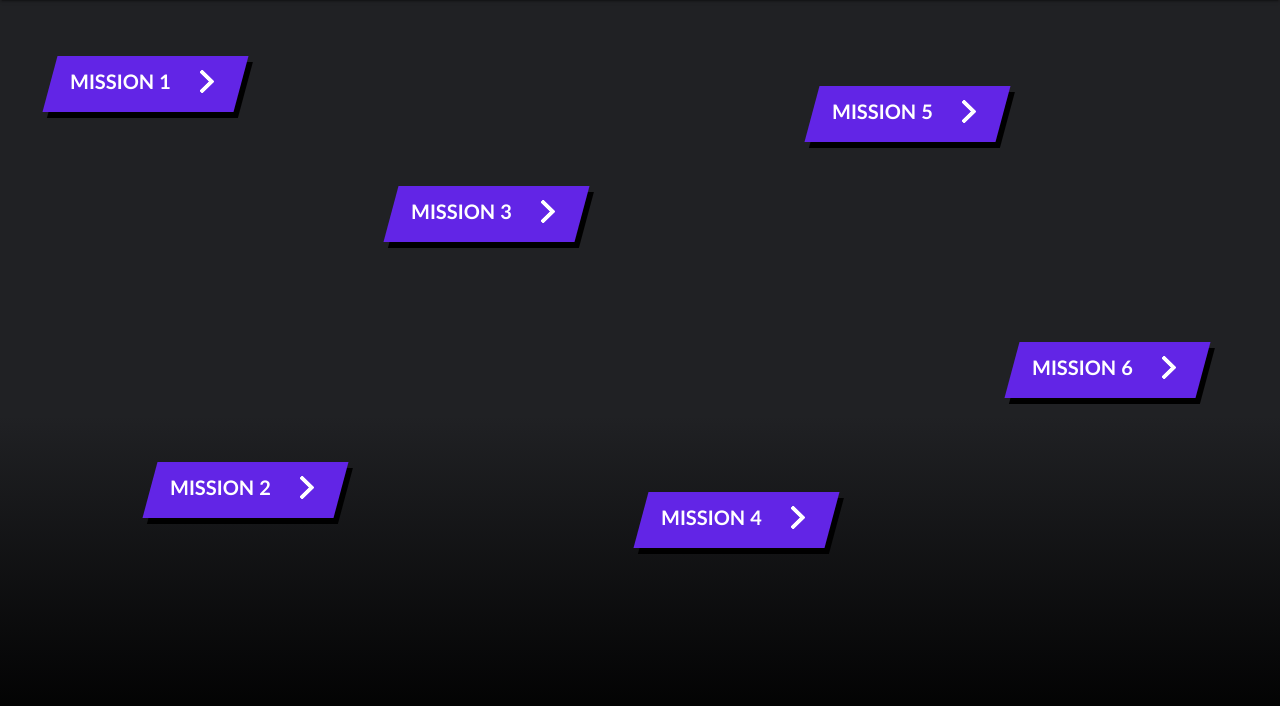
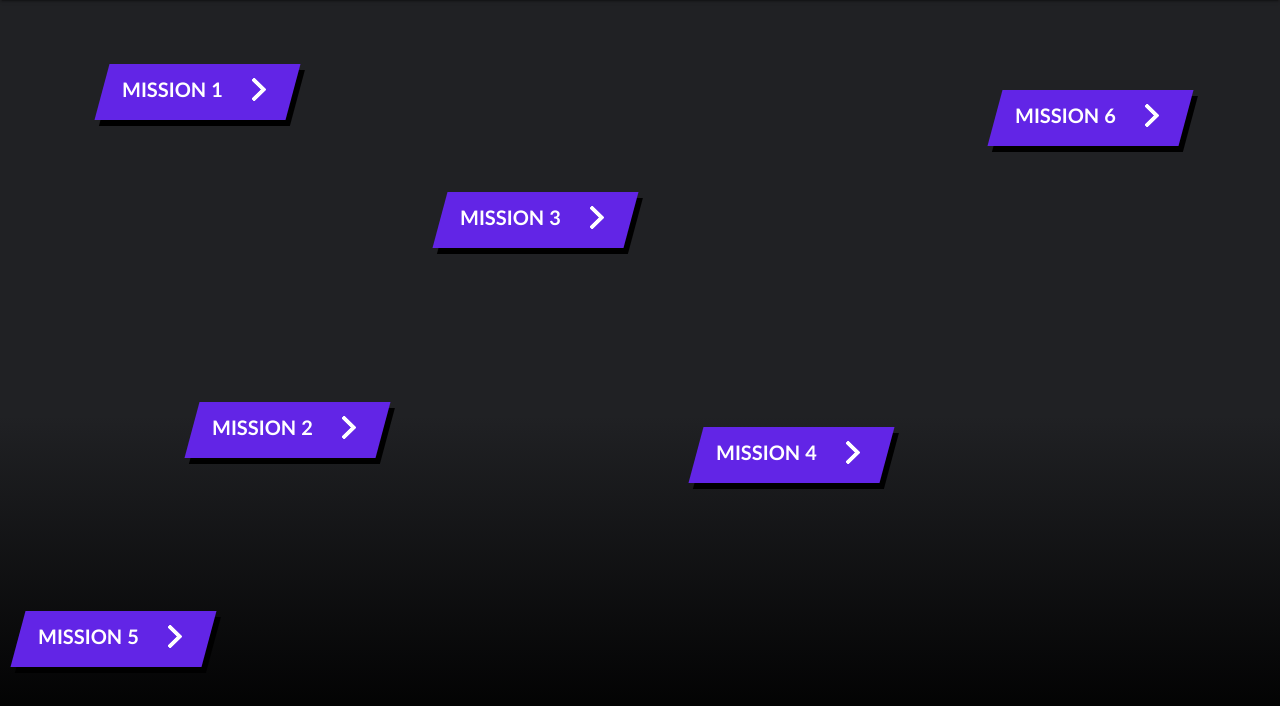
Before and after one commit to WadsonPontes/HarcanaPrototype, a PHP site: page /missions.html in a window 1280 px wide. Shown: the part 64-770 px from the top of the page. Run offline with PHP 8.4, Linux system fonts and the light colour scheme.

Commit message:
fix: fix position buttons in mission

```diff
--- a/css/map.style.css
+++ b/css/mission.style.css
@@ -52,8 +52,8 @@ body {
   height: 7%;
   width: 15%;
   justify-content: left;
-  margin-left: 50px;
-  margin-top: 120px;
+  margin-left: 8%;
+  margin-top: 10%;
 }
 
 .mission-two {
@@ -61,8 +61,8 @@ body {
   height: 7%;
   width: 15%;
   justify-content: left;
-  margin-left: 150px;
-  margin-top: 350px;
+  margin-left: 15%;
+  margin-top: 22%;
 }
 
 .mission-three {
@@ -70,8 +70,8 @@ body {
   height: 7%;
   width: 15%;
   justify-content: center;
-  margin-right: 600px;
-  margin-top: 250px;
+  margin-right: 42%;
+  margin-top: 20%;
 }
 
 .mission-four {
@@ -79,8 +79,8 @@ body {
   height: 7%;
   width: 15%;
   justify-content: center;
-  margin-left: 250px;
-  margin-top: 250px;
+  margin-left: 20%;
+  margin-top: 14%;
 }
 
 .mission-five {
@@ -88,8 +88,8 @@ body {
   height: 7%;
   width: 15%;
   justify-content: center;
-  margin-left: -420px;
-  margin-top: 150px;
+  margin-left: -33%;
+  margin-top: 10%;
 }
 
 .mission-six {
@@ -97,8 +97,8 @@ body {
   height: 7%;
   width: 15%;
   justify-content: center;
-  margin-left: -220px;
-  margin-top: 200px;
+  margin-left: -18%;
+  margin-top: 12%;
 }
 
 .cta {
--- a/missions.html
+++ b/missions.html
@@ -5,7 +5,7 @@
 	<meta charset="utf-8">
 	<meta http-equiv="X-UA-Compatible" content="IE=edge" />
 	<meta name="viewport" content="width=device-width, initial-scale=1">
-	<link rel="stylesheet" type="text/css" href="css/map.style.css">
+	<link rel="stylesheet" type="text/css" href="css/mission.style.css">
 	<link rel="stylesheet" href="https://cdnjs.cloudflare.com/ajax/libs/materialize/0.100.2/css/materialize.min.css">
 	<title>Harcana Prototype - Missions</title>
 </head>
```
